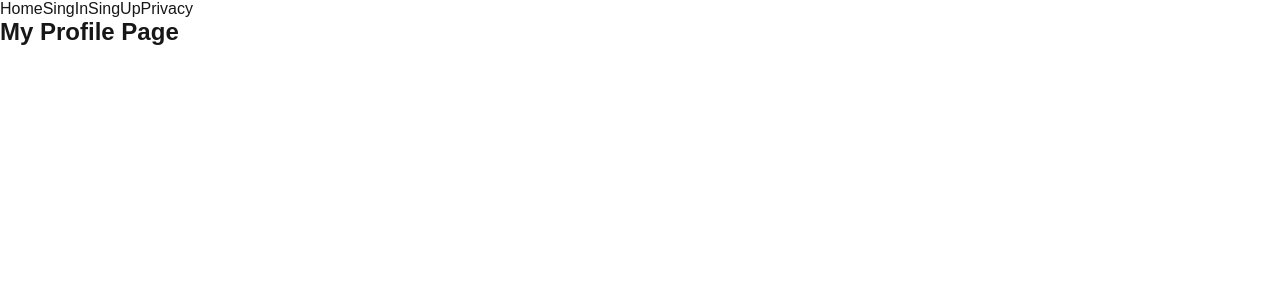
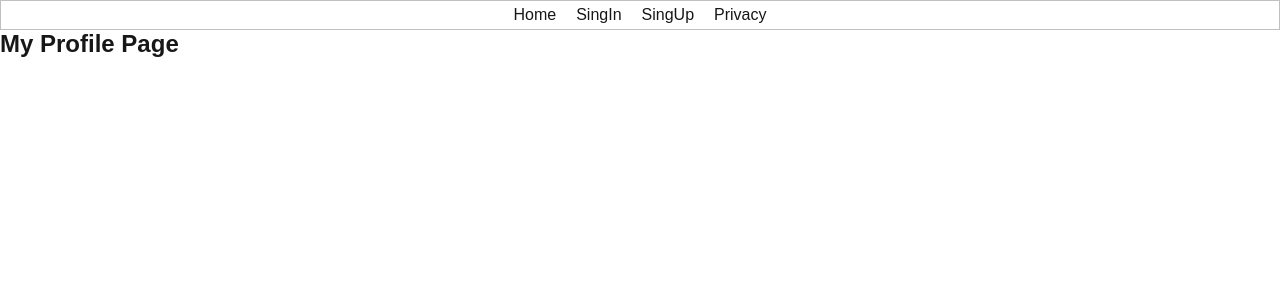
Before and after one commit to ictroot70/Ict, a Next.js app: page /my-profile in a window 1280 px wide. Shown: the top 300 px of the page. Built offline with nearby package versions, Linux system fonts and the light colour scheme.

Commit message:
SCRUM-11: <fixed Header>

```diff
--- a/src/app/common/components/header/Header.tsx
+++ b/src/app/common/components/header/Header.tsx
@@ -3,11 +3,11 @@ import Link from 'next/link';
 
 export default function Header() {
     return (
-        <>
+        <header className={"head"}>
             <Link href="/">Home</Link>
             <Link href="/sign-in">SingIn</Link>
             <Link href="/sign-up">SingUp</Link>
             <Link href="/privacy">Privacy</Link>
-        </>
+        </header>
     );
 }
--- a/src/app/globals.css
+++ b/src/app/globals.css
@@ -43,6 +43,7 @@ body {
 a {
   color: inherit;
   text-decoration: none;
+  padding: 10px;
 }
 
 @media (prefers-color-scheme: dark) {
@@ -50,3 +51,12 @@ a {
     color-scheme: dark;
   }
 }
+
+.head {
+  display: flex;
+  border: 1px solid silver;
+  width: 100%;
+  height: 30px;
+  justify-content: center;
+  align-items: center;
+}
```
